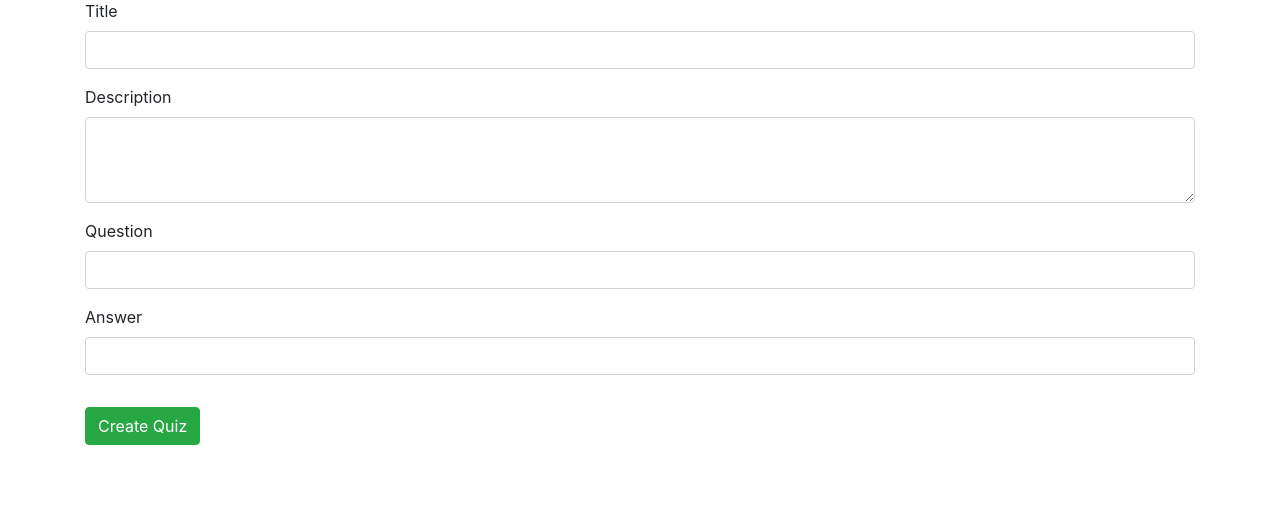
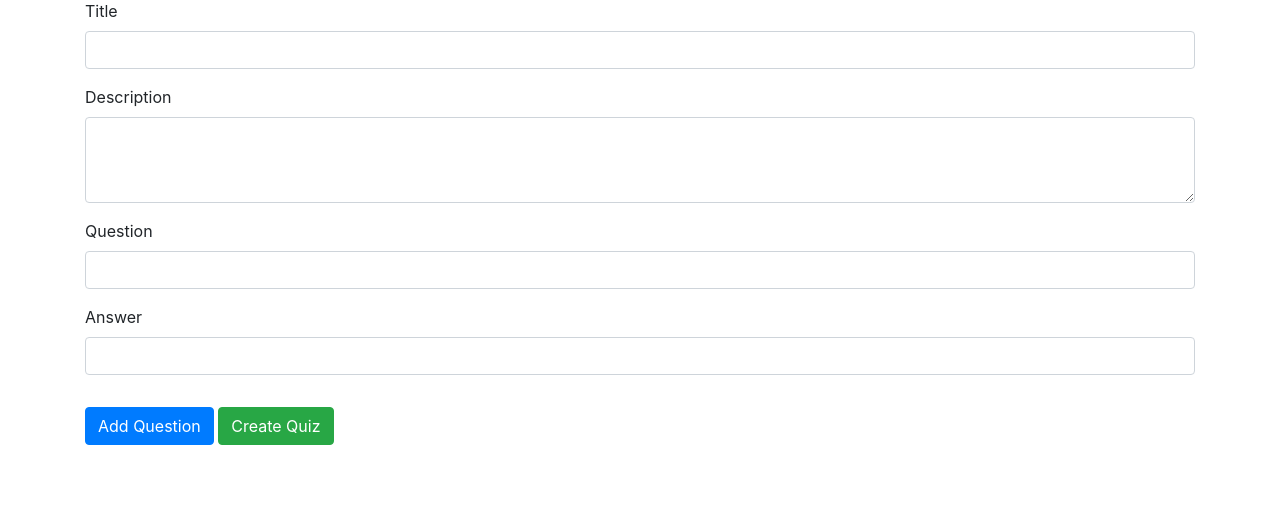
Before and after one commit to anthony-raoux/quiznight, a PHP site: page /admin.php in a window 1280 px wide. Shown: the part 137-644 px from the top of the page. Run offline with PHP 8.4, Linux system fonts and the light colour scheme; the visitor is signed in with stand-in values (Sample User, id 1).

Commit message:
il est maintenant possible d'ajouter plusieur questions et réponse à un quiz

```diff
--- a/add_user.php
+++ b/add_user.php
@@ -2,7 +2,7 @@
 require 'db.php'; // Include the database connection
 
 // Example to add a user
-$username = 'anthony';
+$username = 'Jean';
 $password = password_hash('uwu', PASSWORD_BCRYPT);
 
 $stmt = $pdo->prepare('INSERT INTO users (username, password) VALUES (?, ?)');
--- a/admin.php
+++ b/admin.php
@@ -12,24 +12,23 @@ if ($_SERVER['REQUEST_METHOD'] == 'POST') {
     $description = $_POST['description'];
     $created_by = $_SESSION['user_id'];
 
-    // Rest of your code...
-
     $stmt = $pdo->prepare('INSERT INTO quizzes (title, description, created_by) VALUES (?, ?, ?)');
     $stmt->execute([$title, $description, $created_by]);
 
     $quiz_id = $pdo->lastInsertId();
 
-    $question_text = $_POST['question_text'];
+    if (isset($_POST['question_text']) && is_array($_POST['question_text'])) {
+        foreach ($_POST['question_text'] as $index => $questionText) {
+            if (isset($_POST['answer_text'][$index])) {
+                $answerText = $_POST['answer_text'][$index];
 
-    if (!empty($question_text)) {
                 $stmt = $pdo->prepare('INSERT INTO questions (quiz_id, question_text) VALUES (?, ?)');
-        $stmt->execute([$quiz_id, $question_text]);
+                $stmt->execute([$quiz_id, $questionText]);
                 $question_id = $pdo->lastInsertId();
 
-        $answer_text = $_POST['answer_text'];
-        if (!empty($answer_text)) {
                 $stmt = $pdo->prepare('INSERT INTO answers (question_id, answer_text) VALUES (?, ?)');
-            $stmt->execute([$question_id, $answer_text]);
+                $stmt->execute([$question_id, $answerText]);
+            }
         }
     }
 
@@ -72,7 +71,7 @@ if ($_SERVER['REQUEST_METHOD'] == 'POST') {
 
     <div class="container mt-4">
         <h1>Create Quiz</h1>
-        <form method="post" action="admin.php">
+        <form id="quizForm" method="post" action="admin.php">
             <div class="form-group">
                 <label for="title">Title</label>
                 <input type="text" class="form-control" name="title" id="title" required>
@@ -81,17 +80,41 @@ if ($_SERVER['REQUEST_METHOD'] == 'POST') {
                 <label for="description">Description</label>
                 <textarea class="form-control" name="description" id="description" rows="3" required></textarea>
             </div>
+            <div id="questions">
                 <div class="form-group">
                     <label for="question_text">Question</label>
-                <input type="text" class="form-control" name="question_text" id="question_text" required>
+                    <input type="text" class="form-control" name="question_text[]" required>
                 </div>
                 <div class="form-group">
                     <label for="answer_text">Answer</label>
-                <input type="text" class="form-control" name="answer_text" id="answer_text" required>
+                    <input type="text" class="form-control" name="answer_text[]" required>
                 </div>
+            </div>
+            <button type="button" class="btn btn-primary mt-3" onclick="addQuestion()">Add Question</button>
             <button type="submit" class="btn btn-success mt-3">Create Quiz</button>
         </form>
     </div>
+
+    <script>
+        function addQuestion() {
+            var questionsDiv = document.getElementById('questions');
+            var questionDiv = document.createElement('div');
+            questionDiv.classList.add('question', 'mt-4');
+
+            questionDiv.innerHTML = `
+                <div class="form-group">
+                    <label for="question_text">Question</label>
+                    <input type="text" class="form-control" name="question_text[]" required>
+                </div>
+                <div class="form-group">
+                    <label for="answer_text">Answer</label>
+                    <input type="text" class="form-control" name="answer_text[]" required>
+                </div>
+            `;
+
+            questionsDiv.appendChild(questionDiv);
+        }
+    </script>
 
     <script src="https://code.jquery.com/jquery-3.5.1.slim.min.js"></script>
     <script src="https://cdn.jsdelivr.net/npm/popper.js@1.16.0/dist/umd/popper.min.js"></script>
--- a/index.php
+++ b/index.php
@@ -60,7 +60,6 @@ $quizzes = $stmt->fetchAll();
             <?php endforeach; ?>
         </ul>
         <div id="quizDetails" class="mt-4">
-            <!-- Quiz details will be displayed here -->
         </div>
     </div>
 
```
Lines whose indentation alone changed are shown as unchanged.
